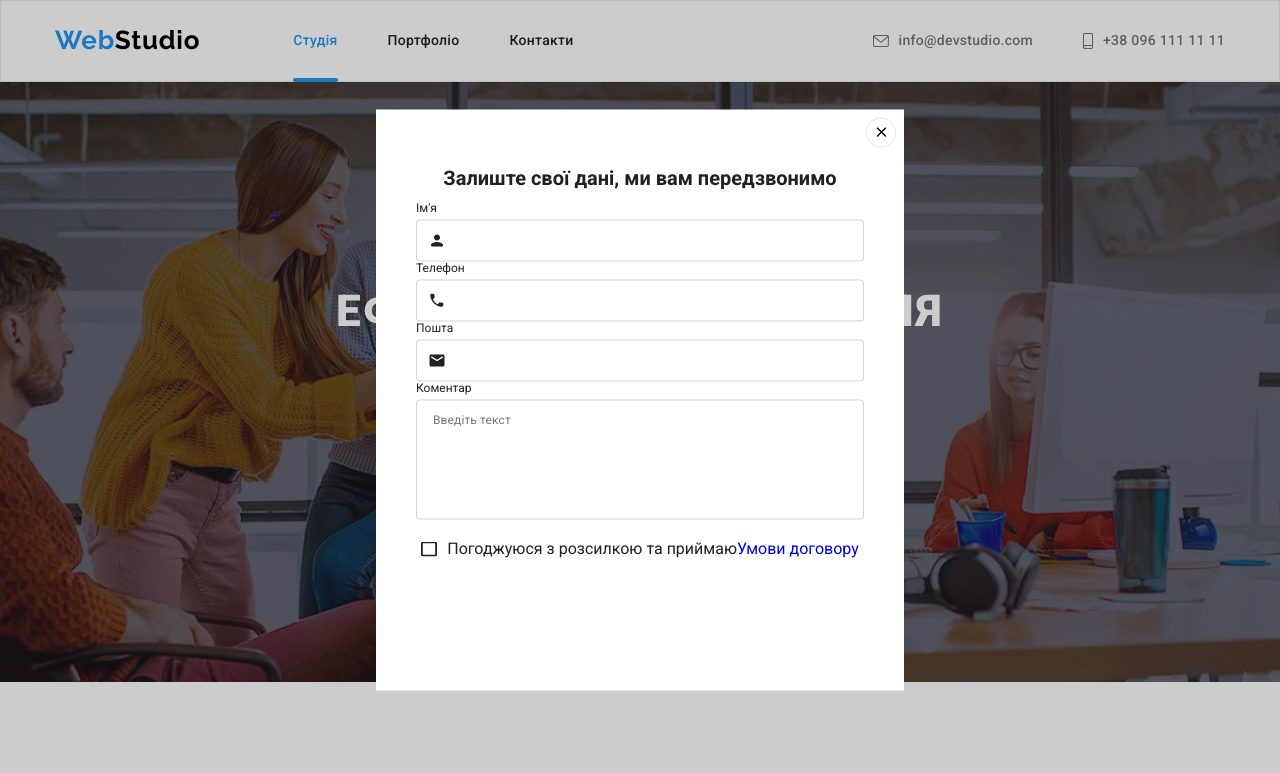
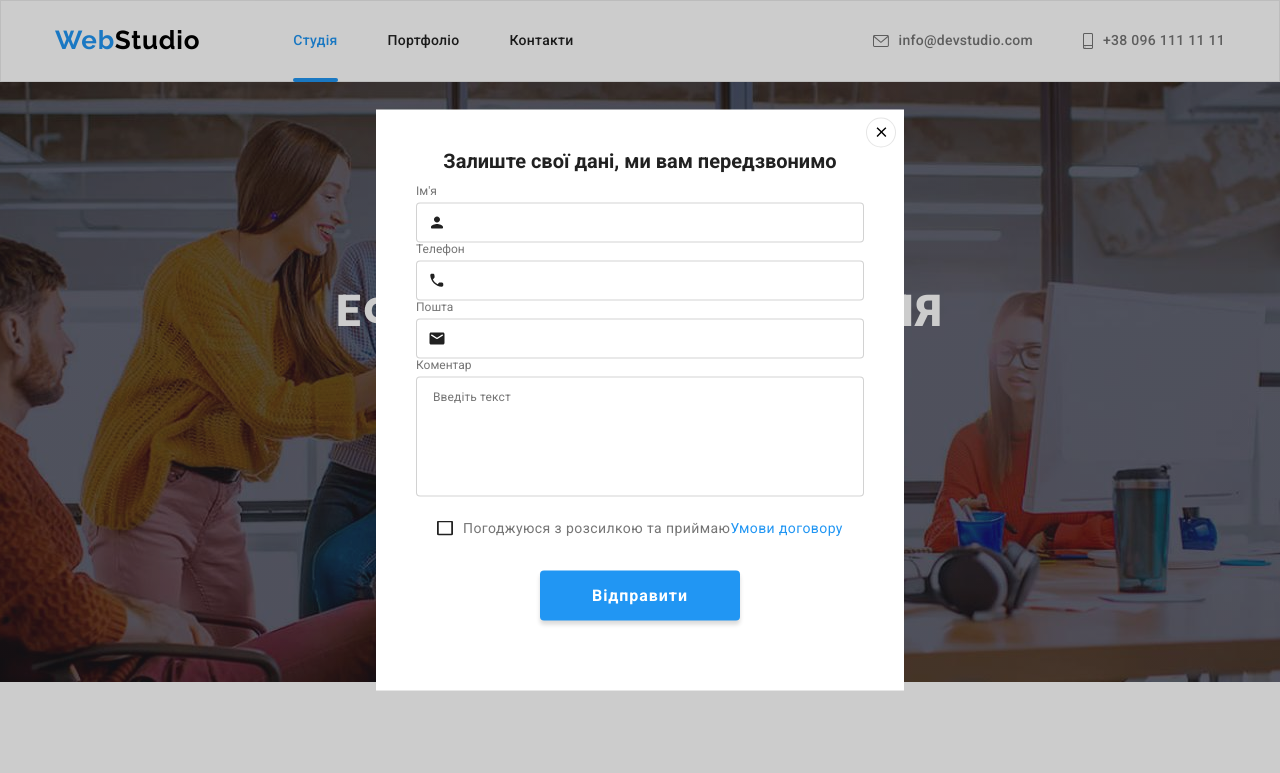
Before and after one commit to FetisovDmytro/goit-markup-hw-06, a plain HTML site: page index.html in a window 1280 px wide. Both pictures are taken after a click on the button "Замовити послугу". Shown: the top 773 px of the page. Drawn offline with nearby package versions, Linux system fonts and the light colour scheme.

Commit message:
Робота 6 дз

```diff
--- a/css/main.css
+++ b/css/main.css
@@ -856,6 +856,10 @@ color: var(--Blue-color);
     cursor: pointer;
   }
 
+  .modal-icon-close:hover {
+    fill: var(--Blue-color);
+  }
+
   .is-hidden {
     opacity: 0;
     visibility: hidden;
@@ -874,6 +878,7 @@ color: var(--Blue-color);
     font-size: 20px;
     line-height: 1.15;
     text-align: center;
+    margin-top: 0;
     margin-bottom: 12px;
   }
 
@@ -884,6 +889,7 @@ color: var(--Blue-color);
     font-weight: 400;
     font-size: 12px;
     line-height: 1.16;
+    color: var(--text-color);
   }
 
 
@@ -894,7 +900,8 @@ color: var(--Blue-color);
 
   .form-input {
     width: 100%;
-    padding: 11px 12px 11px 42px;
+    height: 40px;
+    padding:12px 42px;
     border: 1px solid var(--input-border-color);
     border-radius: 4px;
     outline: none;
@@ -929,8 +936,13 @@ color: var(--Blue-color);
     font-size: 12px;
     line-height: 14px;
     letter-spacing: 0.01em;
+    outline: none;
 
     color: rgba(117, 117, 117, 0.5);
+  }
+
+  .form-textarea:focus {
+    border-color: var(--Blue-color);
   }
 
   .chekbox-input {
@@ -943,6 +955,15 @@ color: var(--Blue-color);
     align-items: center;
     justify-content: center;
     margin-bottom: 30px;
+
+    font-size: 14px;
+    line-height: 1.71;
+    /* identical to box height, or 171% */
+
+    letter-spacing: 0.03em;
+
+    color: var(--text-color);
+
   }
 
   .chekbox-label::before{
@@ -953,3 +974,37 @@ color: var(--Blue-color);
     height: 15px;
 
   }
+
+
+
+
+  .chekbox-input:checked + .chekbox-label::before {
+    content: '';
+    background-image: url(../images/icon-check.svg);
+    margin-right: 10px;
+    width: 16px;
+    height: 15px;
+  }
+
+
+  .chekbox-link {
+    color: var(--Blue-color);
+  }
+
+
+  .modal-form-submit {
+    min-width: 200px;
+    align-items: center;
+    align-self: center;
+    padding:10px 52px;
+    font-weight: 700;
+    font-size: 16px;
+    line-height: 1.88;
+    letter-spacing: 0.06em;
+    background-color: var(--Blue-color);
+    color: var(--white-bgc);
+    box-shadow: 0px 4px 4px rgba(0, 0, 0, 0.15);
+    border-radius: 4px;
+    border: none;
+
+  }
--- a/index.html
+++ b/index.html
@@ -383,6 +383,11 @@
         </ul>
     </div>
 
+    <form name="form-footer">
+        <label for="footer-label">Підпишіться на розсилку</label>
+        <input id="footer-label" type="email">
+    </form>
+
 </div>
 
 
@@ -435,11 +440,9 @@
 
             <input class="chekbox-input visually-hidden" id="terms-chekbox" type="checkbox" name="terms-chekbox">
             <label class="chekbox-label" for="terms-chekbox">Погоджуюся з розсилкою та приймаю
-                <a href="#">Умови договору</a>
+                <a class="chekbox-link" href="#">Умови договору</a>
             </label>
-
-
-
+            <button class="modal-form-submit" type="submit">Відправити</button>
         </form>
     </div>
 </div>
```
Also changed, not shown: images/icon-check.svg (added).
